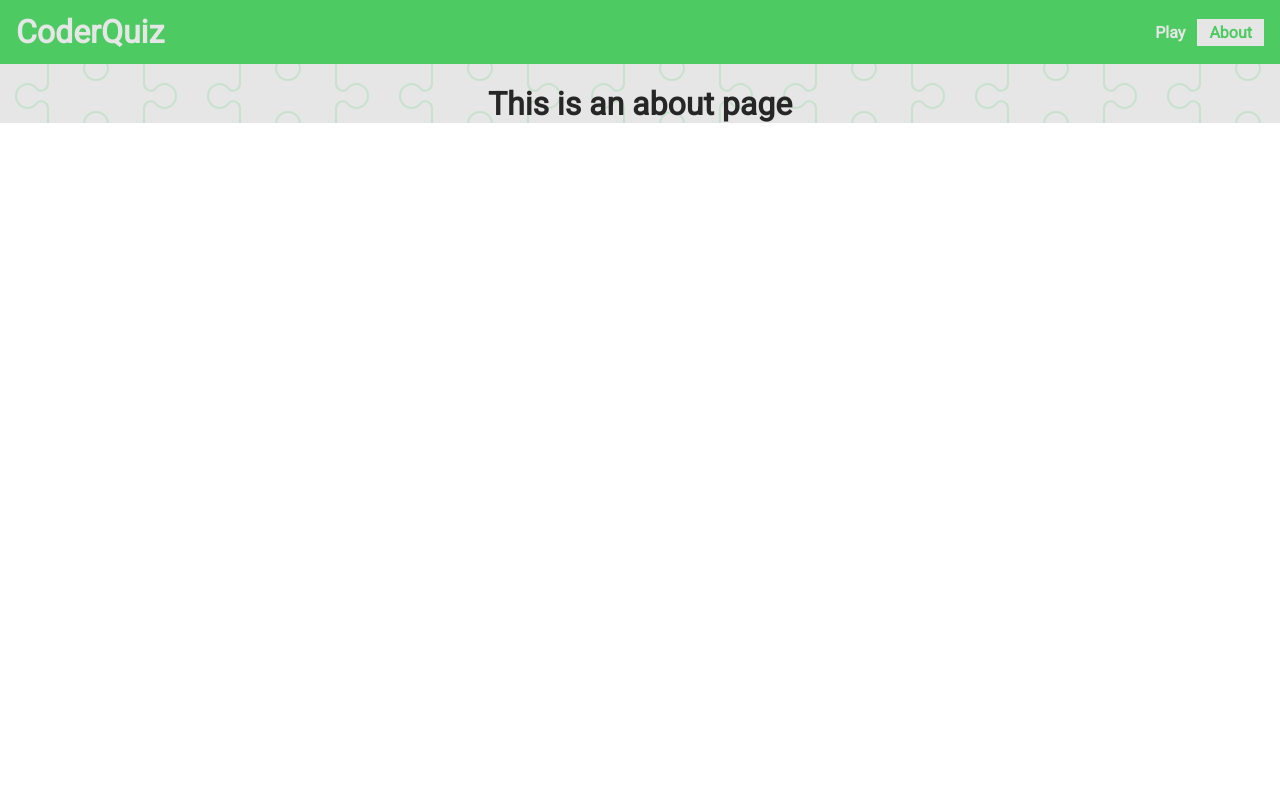
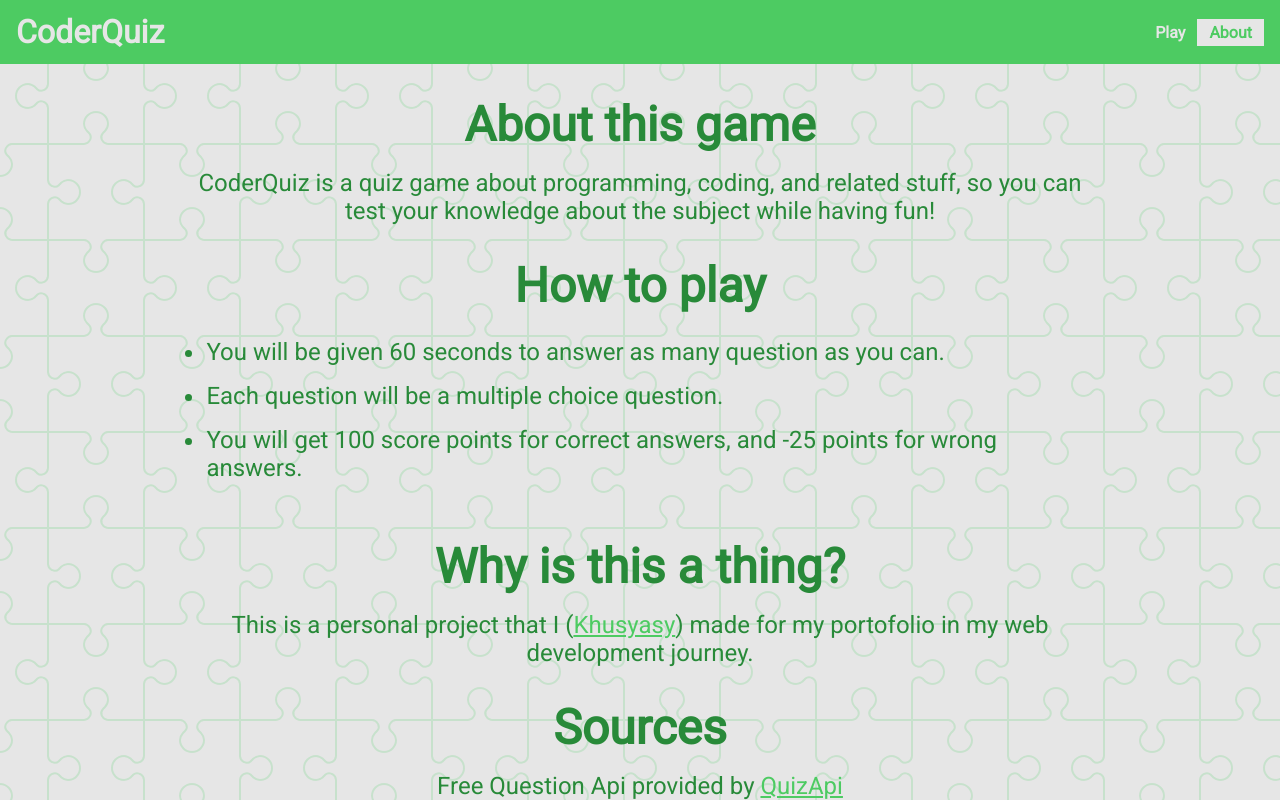
Before and after one commit to Khusyasy/coder-quiz, a Vue app in the folder client/: page /about in a window 1280 px wide. Built offline with nearby package versions, Linux system fonts and the light colour scheme.

Commit message:
add about page contents

```diff
--- a/client/src/views/About.vue
+++ b/client/src/views/About.vue
@@ -1,5 +1,78 @@
 <template>
   <div class="about">
-    <h1>This is an about page</h1>
+    <h1 id="about-us">
+      About this game
+    </h1>
+    <p>
+      CoderQuiz is a quiz game about programming, coding, and related stuff, so you can test your knowledge about the subject while having fun!
+    </p>
+
+    <h1 id="how-to-play">
+      How to play
+    </h1>
+    <ul>
+      <li>
+        You will be given 60 seconds to answer as many question as you can.
+      </li>
+      <li>
+        Each question will be a multiple choice question.
+      </li>
+      <li>
+        You will get 100 score points for correct answers, and -25 points for wrong answers.
+      </li>
+    </ul>
+
+    <h1 id="why">
+      Why is this a thing?
+    </h1>
+    <p>
+      This is a personal project that I (<a href="https://www.linkedin.com/in/khusyasy/">Khusyasy</a>) made for my portofolio in my web development journey.
+    </p>
+
+    <h1 id="source">
+      Sources
+    </h1>
+    <p>
+      Free Question Api provided by <a href="https://quizapi.io/">QuizApi</a>
+    </p>
   </div>
 </template>
+
+<style lang="scss" scoped>
+@import "../variables";
+
+.about {
+  max-width: 100ch;
+  margin: auto;
+  height: calc(100vh - 4rem);
+  color: $green-d;
+}
+
+h1{
+  font-size: 3rem;
+  margin: 0;
+  padding: 2rem 0 0 0;
+}
+
+p{
+  font-size: 1.5rem;
+  margin: 0;
+  padding: 1rem 0 0 0;
+}
+
+a{
+  color: $green;
+}
+
+ul{
+  font-size: 1.5rem;
+  text-align: left;
+  margin: auto;
+  padding: 1rem;
+
+  & li{
+    margin: 0;
+    padding: 0.5rem 0;
+  }
+}
+</style>
```
